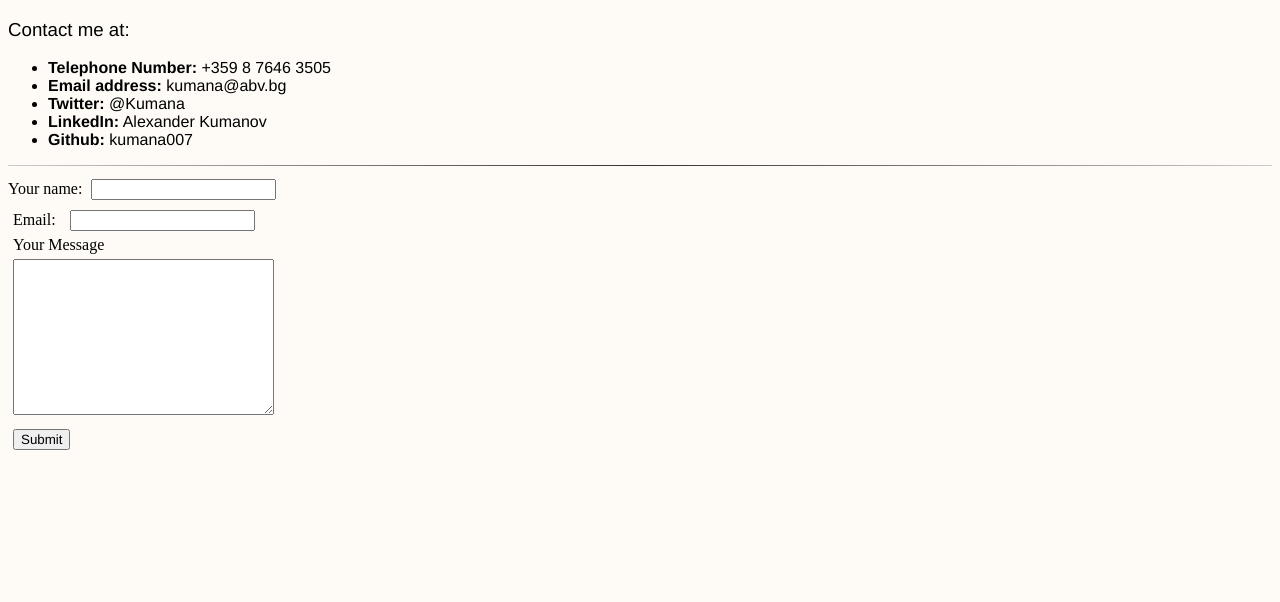
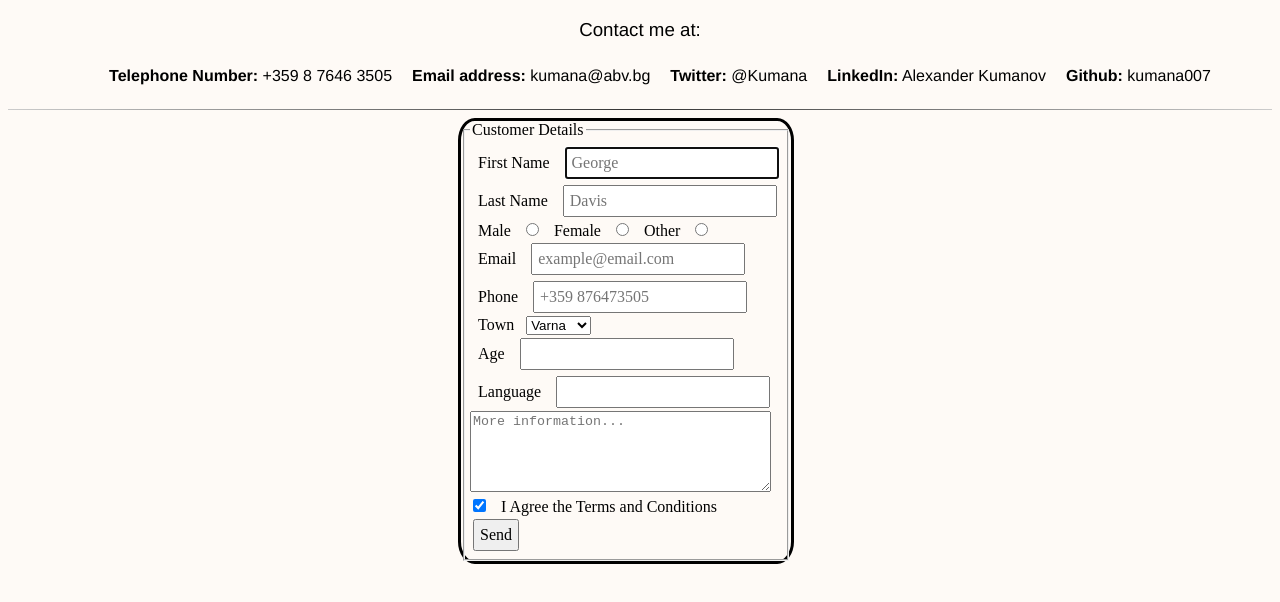
Before and after one commit to AKumanov/cv, a plain HTML site: page contacts.html in a window 1280 px wide. Drawn offline with Linux system fonts and the light colour scheme.

Commit message:
Update contacts.html

```diff
--- a/contacts.html
+++ b/contacts.html
@@ -1,14 +1,48 @@
 <!DOCTYPE html>
 <html lang="en">
+
 <head>
     <meta charset="UTF-8">
     <meta name="viewport" content="width=device-width, initial-scale=1.0">
     <meta http-equiv="X-UA-Compatible" content="ie=edge">
     <title>Contact information</title>
     <link rel="stylesheet" href="style.css">
+    <style>
+        label,
+        input {
+            padding: 5px;
+            margin: 3px;
+            font: 16px bold Tahoma;
+        }
+
+        #form {
+            float: left;
+            border: 3px solid black;
+            border-radius: 5%;
+            position: relative;
+            left: 450px;
+            height: auto;
+        }
+
+        .contact li {
+            list-style: none;
+            display: inline-block;
+            padding: 5px;
+            margin: 3px;
+        }
+        .title {
+            text-align: center;
+        }
+        .contact {
+            text-align: center;
+        }
+    </style>
 </head>
+
 <body>
+    <div class="title">
         <h3>Contact me at:</h3>
+    </div>
     <div class="contact">
         <ul>
             <li><strong>Telephone Number:</strong> +359 8 7646 3505</li>
@@ -19,14 +53,71 @@
         </ul>
     </div>
     <hr>
+    <!--   <form action="mailto:kumana@abv.bg" method="post" enctype="text/plain"> -->
+    <div id="form">
         <form action="mailto:kumana@abv.bg" method="post" enctype="text/plain">
-    <label>Your name:</label>
-    <input style="margin: 5px"type="text" name="yourName" value=""><br>
-    <label style="margin: 5px">Email:</label>
-    <input style="margin: 5px"type="email" name="yourEmail" value=""><br>
-    <label style="margin: 5px">Your Message</label><br>
-    <textarea style="margin: 5px"name="yourMessage" rows="10" cols="30"></textarea><br>
-    <input style="margin: 5px"type="submit" name="">
+            <fieldset style="padding: 5px;">
+                <legend>Customer Details</legend>
+                <div id="first_name">
+                    <label for="">First Name</label>
+                    <input type="text" name="" id="" placeholder="George" autofocus><br>
+                </div>
+                <div id="Last Name">
+                    <label for="">Last Name</label>
+                    <input type="text" name="" id="" placeholder="Davis"><br>
+                </div>
+                <div id="Gender">
+                    <label for="">Male</label>
+                    <input type="radio" name="" id="">
+                    <label for="">Female</label>
+                    <input type="radio" name="" id="">
+                    <label for="">Other</label>
+                    <input type="radio" name="" id=""><br>
+                </div>
+                <!-- <div id="contact_method">
+                    <label for="">Preferred contact method Email</label>
+                    <input type="radio" name="" id="">
+                    <label for="">Phone</label>
+                    <input type="radio" name="" id=""><br>
+                </div> -->
+                <div id="email">
+                    <label for="">Email</label>
+                    <input type="email" name="" id="" placeholder="example@email.com"><br>
+                </div>
+                <div id="phone">
+                    <label for="">Phone</label>
+                    <input type="phone" name="" id="" placeholder="+359 876473505" minlength="18" maxlength="70"><br>
+                </div>
+                <div id="location">
+                    <label for="">Town</label>
+                    <select name="town" id="">
+                        <option value="Varna">Varna</option>
+                        <option value="Sofia">Sofia</option>
+                        <option value="Burgas">Burgas</option>
+                        <option value="Plovdiv">Plovdiv</option>
+                        <option value="Silistra">Silistra</option>
+                    </select><br>
+                </div>
+                <div id="age">
+                    <label for="">Age</label>
+                    <input type="number" name="" id=""><br>
+                </div>
+                <div id="language">
+                    <label for="">Language</label>
+                    <input type="text" name="" id=""><br>
+                </div>
+                <div id="more_information">
+                    <textarea name="" id="" cols="35" rows="5" placeholder="More information..."></textarea><br>
+                </div>
+                <div id="terms">
+                    <input type="checkbox" checked>
+                    <label for="">I Agree the Terms and Conditions</label><br>
+                    <input type="submit" name="Send" id="" title="Send" value="Send">
+                </div>
+
+            </fieldset>
         </form>
+    </div>
 </body>
+
 </html>
```
Lines whose indentation alone changed are shown as unchanged.
